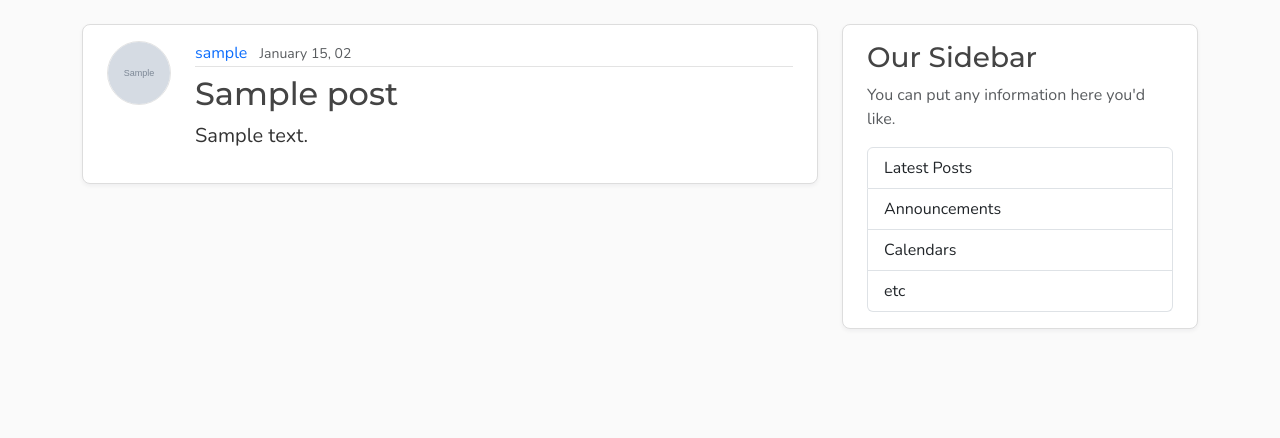
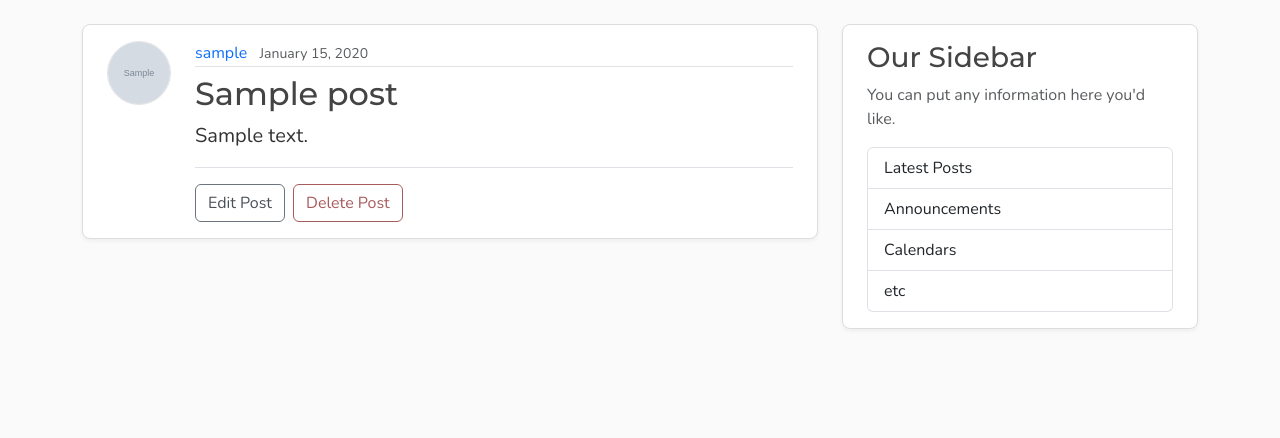
Before and after one commit to SaberHardy/FastAPI-Blog, a FastAPI app: template templates/post_details.html in a window 1280 px wide. Shown: the part 56-494 px from the top of the page. Run offline with FastAPI, Linux system fonts and the light colour scheme; the template is opened without the code that fills it: most values are stand-ins (such as "Sample title", 1, 10 or a date in 2020); grey boxes marked "Sample" are stand-in pictures.

Commit message:
fix the data rendering

```diff
--- a/templates/post_details.html
+++ b/templates/post_details.html
@@ -10,16 +10,76 @@
                  loading="lazy">
             <div class="flex-grow-1">
                 <div class="article-metadata mb-2">
-                <a class="me-2" href="{{ url_for('user_posts', user_id=post.author.id) }}">
-                    {{ post.author.username }}
-                </a>
-                <small class="text-body-secondary">{{ post.date_posted.strftime("%B %d, %W") }}</small>
+                    <a class="me-2"
+                       href="{{ url_for("user_posts", user_id=post.author.id) }}">{{ post.author.username }}</a>
+                    <small class="text-body-secondary">{{ post.date_posted.strftime("%B %d, %Y") }}</small>
                 </div>
-            <h2>
-                <a class="article-title" href="#">{{ post.title }}</a>
-            </h2>
+                <h2 class="article-title">{{ post.title }}</h2>
                 <p class="article-content">{{ post.content }}</p>
+                <!-- Only show edit/delete options if user_id is 1 (TEMPORARY - until authentication) -->
+                {% if post.user_id == 1 %}
+                    <div class="post-actions mt-3 pt-3 border-top">
+                        <button type="button"
+                                class="btn btn-outline-secondary me-1"
+                                data-bs-toggle="modal"
+                                data-bs-target="#editModal">Edit Post</button>
+                        <button type="button"
+                                class="btn btn-outline-danger"
+                                data-bs-toggle="modal"
+                                data-bs-target="#deleteModal">Delete Post</button>
+                    </div>
+                {% endif %}
             </div>
         </div>
     </article>
+    <!-- Edit Post Modal -->
+    <div class="modal fade" id="editModal" tabindex="-1" aria-labelledby="editModalLabel" aria-hidden="true">
+        <div class="modal-dialog">
+            <div class="modal-content">
+                <div class="modal-header">
+                    <h5 class="modal-title" id="editModalLabel">Edit Post</h5>
+                    <button type="button" class="btn-close" data-bs-dismiss="modal" aria-label="Close"></button>
+                </div>
+                <form id="editPostForm">
+                    <div class="modal-body">
+                        <input type="hidden" name="post_id" value="{{ post.id }}">
+                        <div class="mb-3">
+                            <label for="editTitle" class="form-label">Title</label>
+                            <input type="text" class="form-control" id="editTitle" name="title" value="{{ post.title }}" required>
+                        </div>
+                        <div class="mb-3">
+                            <label for="editContent" class="form-label">Content</label>
+                            <textarea class="form-control" id="editContent" name="content" rows="5" required>{{ post.content }}</textarea>
+                        </div>
+                    </div>
+                    <div class="modal-footer">
+                        <button type="button" class="btn btn-outline-secondary" data-bs-dismiss="modal">Cancel</button>
+                        <button type="submit" class="btn btn-primary">Save Changes</button>
+                    </div>
+                </form>
+            </div>
+        </div>
+    </div>
+    <!-- Delete Confirmation Modal -->
+    <div class="modal fade"
+         id="deleteModal"
+         tabindex="-1"
+         aria-labelledby="deleteModalLabel"
+         aria-hidden="true">
+        <div class="modal-dialog">
+            <div class="modal-content">
+                <div class="modal-header bg-danger text-white">
+                    <h5 class="modal-title" id="deleteModalLabel">Delete Post?</h5>
+                    <button type="button" class="btn-close btn-close-white" data-bs-dismiss="modal" aria-label="Close"></button>
+                </div>
+                <div class="modal-body">
+                    <p class="fs-5">Are you sure you want to delete this post? This action cannot be undone.</p>
+                </div>
+                <div class="modal-footer">
+                    <button type="button" class="btn btn-outline-secondary" data-bs-dismiss="modal">Cancel</button>
+                    <button type="button" class="btn btn-danger" id="confirmDelete">Delete</button>
+                </div>
+            </div>
+        </div>
+    </div>
 {% endblock content %}
```
Lines whose indentation alone changed are shown as unchanged.
